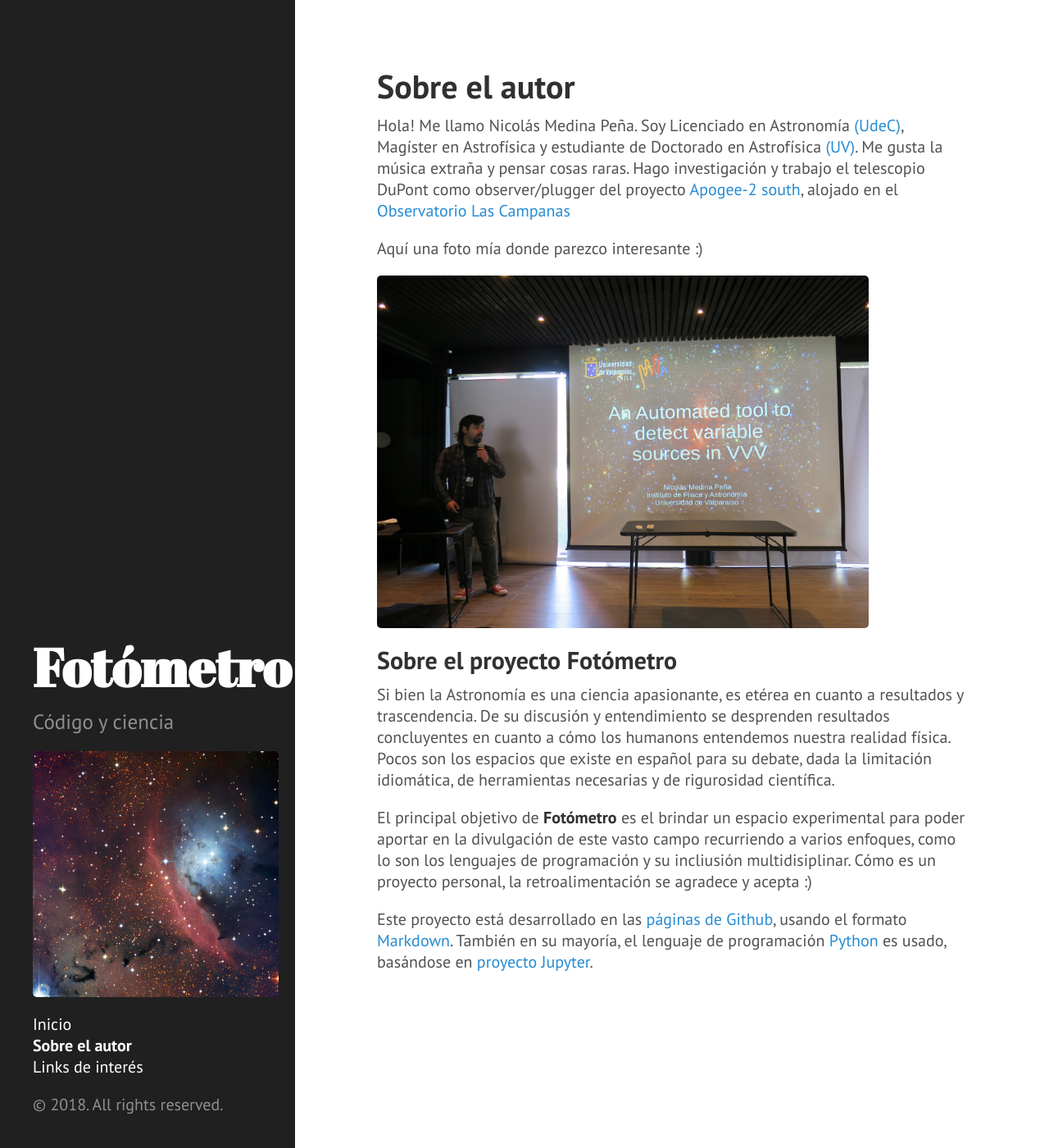
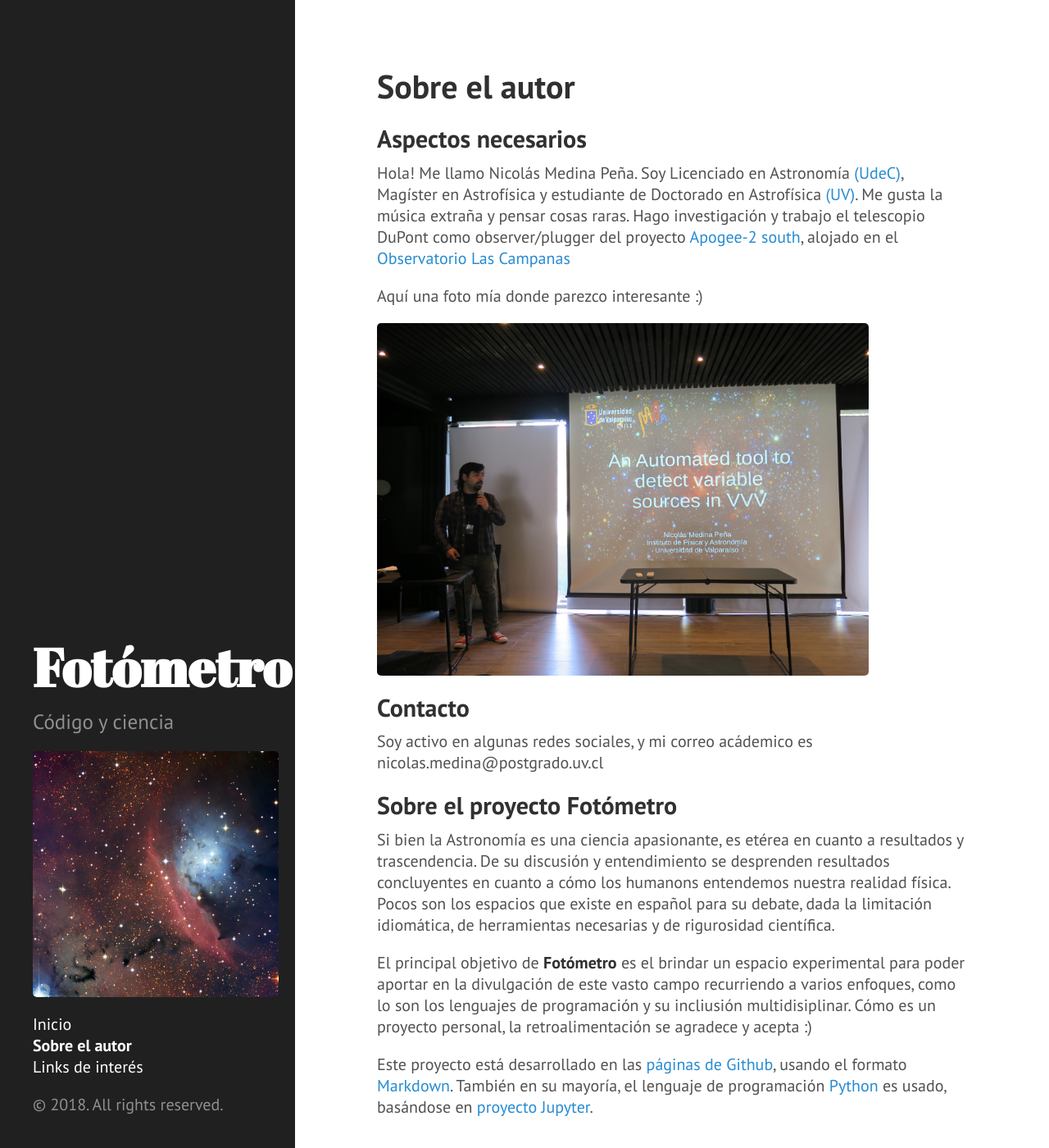
Before and after one commit to nicomedinap/nicomedinap.github.io, a Jekyll site: the page built from about.md, in a window 1280 px wide and 1400 px high. Shown: the whole window at 82% size. Built offline with Jekyll 4.4.1, drawn with Linux system fonts in a browser that asks for light colours.

Commit message:
Update about.md

```diff
--- a/about.md
+++ b/about.md
@@ -2,6 +2,8 @@
 layout: page
 title: Sobre el autor
 ---
+
+## Aspectos necesarios
 
 Hola! Me llamo Nicolás Medina Peña. Soy Licenciado en Astronomía [(UdeC)](http://www.udec.cl/pexterno/){:target="_blank"}, Magíster en Astrofísica y estudiante de Doctorado en Astrofísica [(UV)](http://uv.cl/){:target="_blank"}. Me gusta la música extraña y pensar cosas raras.
 Hago investigación y trabajo el telescopio DuPont como observer/plugger del proyecto [Apogee-2 south](http://www.sdss.org/surveys/apogee-2/){:target="_blank"}, alojado en el [Observatorio Las Campanas](https://es.wikipedia.org/wiki/Observatorio_Las_Campanas.){:target="_blank"}
@@ -11,6 +13,9 @@ Aquí una foto mía donde parezco interesante :)
 <img src="https://raw.githubusercontent.com/nicomedinap/nicomedinap.github.io/master/imagenes/workshop_mas_2018.jpg"
  height="430" width="600">
 
+## Contacto
+
+Soy activo en algunas redes sociales, y mi correo acádemico es nicolas.medina@postgrado.uv.cl
 
 ## Sobre el proyecto Fotómetro
 
```
